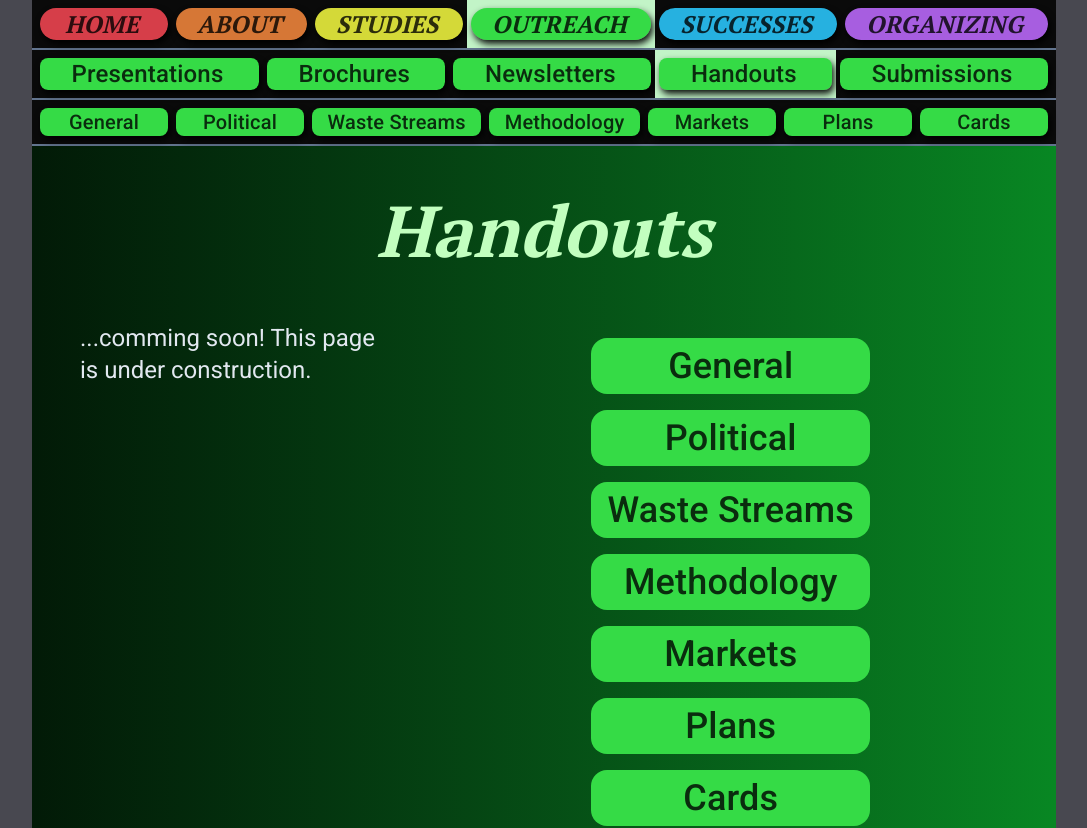
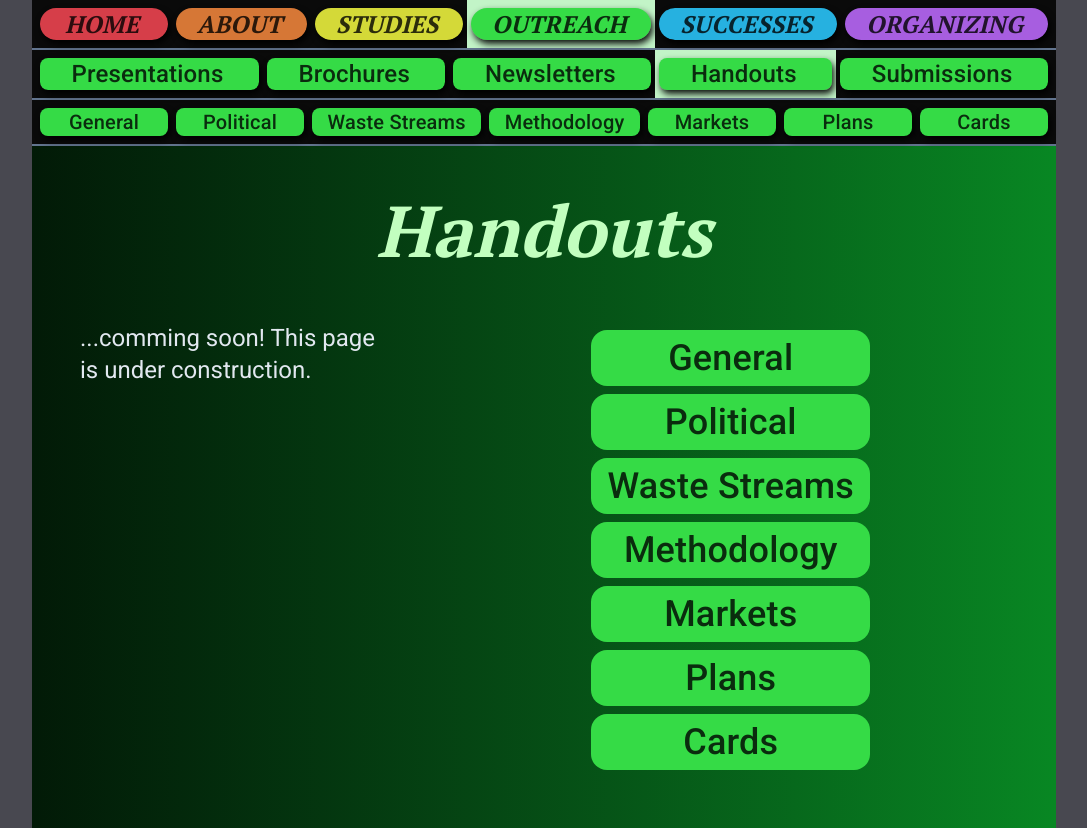
Before and after one commit to Richard-Burd/ram-v2, a Next.js app: page /outreach/handouts in a window 1280 px wide. Shown: the top 828 px of the page, without its empty margins (96-1183 px from the left). Built offline with nearby package versions, Linux system fonts and the light colour scheme; a web font is replaced by a local one.

Commit message:
secondary masthead complete

```diff
--- /dev/null
+++ b/src/components/SecondaryDesktopMastHead.js
@@ -0,0 +1,57 @@
+"use client";
+import Link from "next/link";
+import { motion } from "motion/react";
+
+export default function SecondaryDesktopMastHead({
+  title,
+  description,
+  titles,
+  titleColor,
+  buttonsColor,
+  path,
+  marginBetweenButtons,
+}) {
+  return (
+    <div>
+      <div
+        className={`${titleColor} pt-serif-font-700 pt-12 pb-14 text-center text-7xl italic`}
+      >
+        {title}
+      </div>
+      <div className="flex w-full">
+        <div className="mx-12 max-w-md text-2xl text-slate-200">
+          {description}
+        </div>
+        <div className="flex w-full justify-center">
+          <div className="pr-10 text-center">
+            <div className="mt-0">
+              {titles.map((title) => (
+                <div key={title} className={`${marginBetweenButtons}`}>
+                  <Link
+                    href={`${path}/${title.toLowerCase().replace(/ /g, "-")}`}
+                  >
+                    <motion.div
+                      className={`${buttonsColor} rounded-2xl shadow-white`}
+                      whileHover={{
+                        x: 15,
+                        boxShadow: "0 0 40px 5px rgba(255, 255, 255, 0.4)",
+                      }}
+                      whileTap={{ x: -10 }}
+                      transition={{ duration: 0.25 }}
+                    >
+                      <div
+                        className={`roboto-font-500 text-opacity-90 m-2 p-2 text-4xl text-[#0a2c0e]`}
+                      >
+                        {title}
+                      </div>
+                    </motion.div>
+                  </Link>
+                </div>
+              ))}
+            </div>
+          </div>
+        </div>
+      </div>
+    </div>
+  );
+}
--- a/src/components/SecondaryMasthead.js
+++ b/src/components/SecondaryMasthead.js
@@ -1,6 +1,5 @@
-"use client";
-import Link from "next/link";
-import { motion } from "motion/react";
+import SecondaryDesktopMastHead from "./SecondaryDesktopMastHead";
+import SecondaryMobileMastHead from "./SecondaryMobileMastHead";
 
 export default function SecondaryMastHead({
   title,
@@ -8,49 +7,26 @@ export default function SecondaryMastHead({
   titles,
   titleColor,
   buttonsColor,
-  path,
-  marginBetweenButtons,
 }) {
   return (
     <div>
-      <div
-        className={`${titleColor} pt-serif-font-700 pt-12 pb-14 text-center text-7xl italic`}
-      >
-        {title}
+      <div className="hidden lg:block">
+        <SecondaryDesktopMastHead
+          title={title}
+          description={description}
+          titles={titles}
+          titleColor={titleColor}
+          buttonsColor={buttonsColor}
+        />
       </div>
-      <div className="flex w-full">
-        <div className="mx-12 max-w-md text-2xl text-slate-200">
-          {description}
-        </div>
-        <div className="flex w-full justify-center">
-          <div className="pr-10 text-center">
-            <div className="mt-0">
-              {titles.map((title) => (
-                <div key={title} className={`${marginBetweenButtons}`}>
-                  <Link
-                    href={`${path}/${title.toLowerCase().replace(/ /g, "-")}`}
-                  >
-                    <motion.div
-                      className={`${buttonsColor} rounded-2xl shadow-white`}
-                      whileHover={{
-                        x: 15,
-                        boxShadow: "0 0 40px 5px rgba(255, 255, 255, 0.4)",
-                      }}
-                      whileTap={{ x: -10 }}
-                      transition={{ duration: 0.25 }}
-                    >
-                      <div
-                        className={`roboto-font-500 text-opacity-90 m-2 p-2 text-4xl text-[#0a2c0e]`}
-                      >
-                        {title}
-                      </div>
-                    </motion.div>
-                  </Link>
-                </div>
-              ))}
-            </div>
-          </div>
-        </div>
+      <div className="lg:hidden">
+        <SecondaryMobileMastHead
+          title={title}
+          description={description}
+          titles={titles}
+          titleColor={titleColor}
+          buttonsColor={buttonsColor}
+        />
       </div>
     </div>
   );
--- /dev/null
+++ b/src/components/SecondaryMobileMastHead.js
@@ -0,0 +1,49 @@
+"use client";
+import Link from "next/link";
+import { motion } from "motion/react";
+
+export default function SecondaryMobileMastHead({
+  title,
+  description,
+  titles,
+  titleColor,
+  buttonsColor,
+  path,
+  marginBetweenButtons,
+}) {
+  return (
+    <div>
+      <div
+        className={`${titleColor} pt-serif-font-700 pt-12 pb-14 text-center italic`}
+      >
+        <div
+          style={{
+            fontSize: "clamp(1rem, 13vw, 12rem)",
+            whiteSpace: "nowrap",
+            overflow: "hidden",
+            textOverflow: "ellipsis",
+          }}
+          className="truncate text-center"
+        >
+          {title}
+        </div>
+      </div>
+      <div className="mt-4 justify-center text-center">
+        {titles.map((title) => (
+          <div className={`${marginBetweenButtons}`} key={title}>
+            <Link
+              key={title}
+              href={`${path}/${title.toLowerCase().replace(/ /g, "-")}`}
+            >
+              <div
+                className={`${buttonsColor} roboto-font-500 m-4 rounded-2xl p-2 text-3xl text-black/90`}
+              >
+                {title}
+              </div>
+            </Link>
+          </div>
+        ))}
+      </div>
+    </div>
+  );
+}
```
